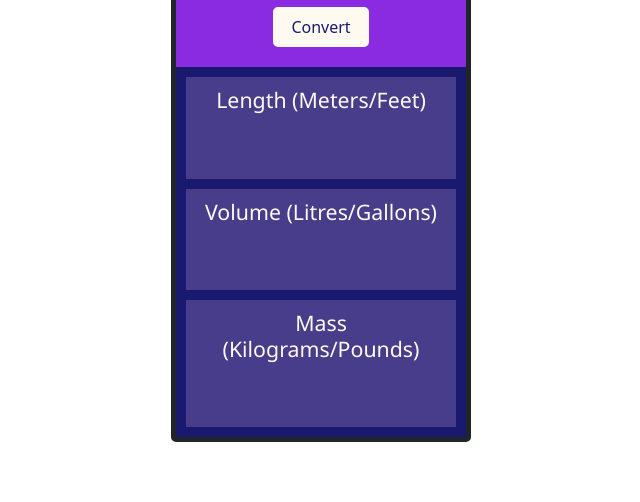
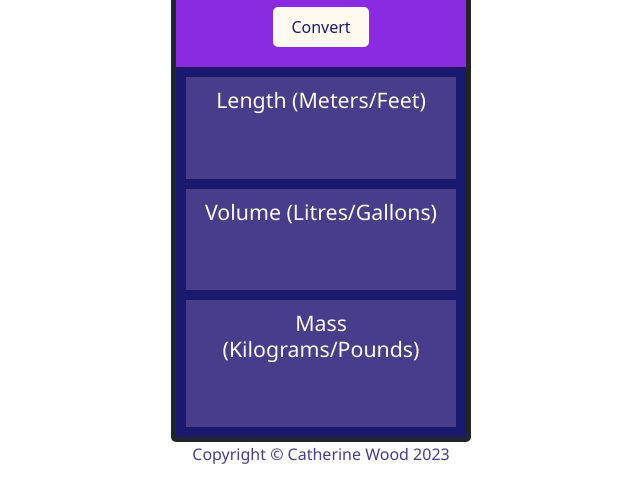
Before and after one commit to CatherineAliceWood/Unit-Converter, a plain HTML site: page index.html in a window 1280 px wide. Shown: the part 168-670 px from the top of the page, without its empty margins (319-959 px from the left). Drawn offline with nearby package versions, Linux system fonts and the light colour scheme.

Commit message:
added footer

```diff
--- a/index.html
+++ b/index.html
@@ -36,6 +36,9 @@
             </div>
         </div>
     </div>
+    <div class="container text-center">
+        <p>Copyright © Catherine Wood 2023</p>
+    </div>
     <script src="https://cdn.jsdelivr.net/npm/bootstrap@5.3.1/dist/js/bootstrap.bundle.min.js"
         integrity="sha384-HwwvtgBNo3bZJJLYd8oVXjrBZt8cqVSpeBNS5n7C8IVInixGAoxmnlMuBnhbgrkm"
         crossorigin="anonymous"></script>
```
Also changed, not shown: styles.css (+9 -7 lines).
